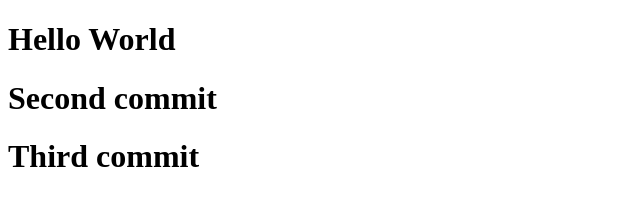
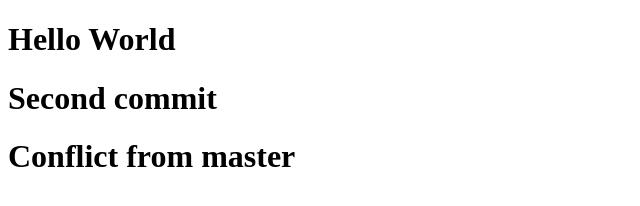
Before and after one commit to PHIHUNG010292/GITHUB_VN, a plain HTML site: page index.html in a window 1280 px wide. Shown: the whole page, without its empty margins (0-640 px from the left). Drawn offline with Linux system fonts and the light colour scheme.

Commit message:
conflict from master

```diff
--- a/index.html
+++ b/index.html
@@ -9,7 +9,7 @@
 <body>
     <h1>Hello World</h1>
     <h1>Second commit</h1>
-    <h1> Third commit
+    <h1> Conflict from master
     </h1>
 </body>
 </html>
```
